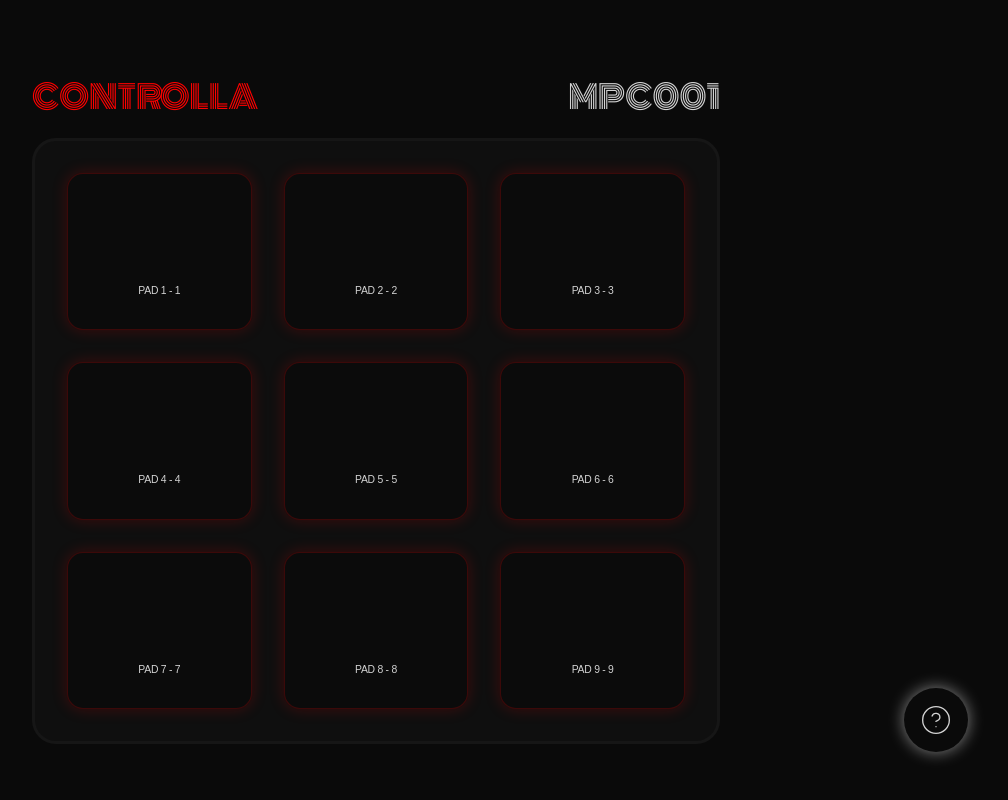
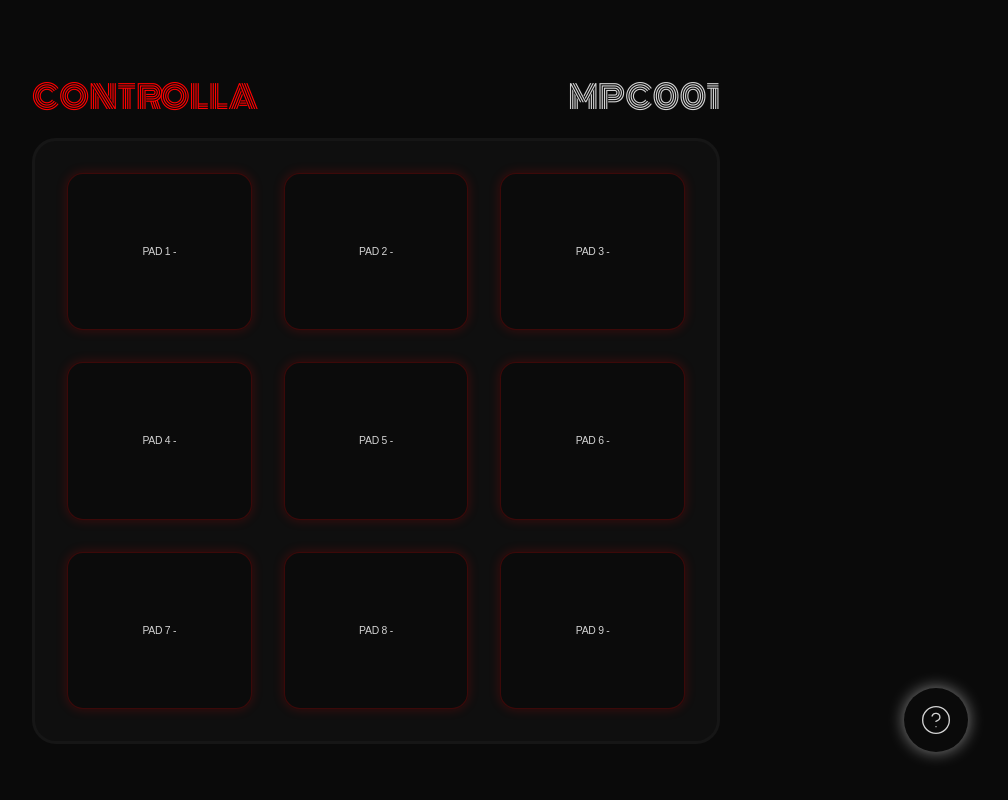
Before and after one commit to kodewilliams/controlla, a React (Create React App) app: page / in a window 1280 px wide. Shown: the whole page, without its empty margins (264-1272 px from the left). Built offline with nearby package versions, Linux system fonts and the light colour scheme.

Commit message:
Adding different logic for playing sounds

```diff
--- a/package.json
+++ b/package.json
@@ -6,10 +6,12 @@
     "@testing-library/jest-dom": "^5.11.4",
     "@testing-library/react": "^11.1.0",
     "@testing-library/user-event": "^12.1.10",
+    "@types/howler": "^2.2.2",
     "@types/jest": "^26.0.15",
     "@types/node": "^12.0.0",
     "@types/react": "^17.0.0",
     "@types/react-dom": "^17.0.0",
+    "howler": "^2.2.1",
     "mobx": "^6.3.2",
     "mobx-react-lite": "^3.2.0",
     "react": "^17.0.2",
--- a/src/components/Controlla/Controlla.css
+++ b/src/components/Controlla/Controlla.css
@@ -5,7 +5,8 @@
   display: grid;
   min-width: 720px;
   max-width: 1140px;
-  width: auto;
+  width: 12.5rem;
+  aspect-ratio: 1;
   background: #0a0a0a;
   column-gap: 2rem;
   grid-template-columns: 100%;
--- a/src/components/Sampler/Sampler.css
+++ b/src/components/Sampler/Sampler.css
@@ -1,16 +1,11 @@
 .sampler {
-  display: grid;
   overflow: hidden;
   position: relative;
   border-radius: 1rem;
   background: #0b0b0b;
   grid-template-rows: 50% auto;
   border: 1px solid rgba(255, 0, 0, 0.2);
-  box-shadow: 0rem 0rem 1rem rgba(255, 0, 0, 0.2);
-}
-
-.pad {
-  color: lightgray;
+  box-shadow: 0rem 0rem 0.75rem rgba(255, 0, 0, 0.2);
 }
 
 .label {
@@ -23,7 +18,7 @@
 }
 
 .sampler:active,
-.sampler:hover,
+.sample:hover,
 .activePad {
-  box-shadow: 0rem 0rem 1.25rem 0.2rem rgba(255, 0, 0, 1);
+  box-shadow: 0rem 0rem 0.75rem 0.1rem rgba(255, 0, 0, 1);
 }
--- a/src/components/Sampler/Sampler.tsx
+++ b/src/components/Sampler/Sampler.tsx
@@ -1,5 +1,15 @@
 import "./Sampler.css";
-import { FC } from "react";
+import {
+  FC,
+  ChangeEvent,
+  useRef,
+  useContext,
+  useState,
+  useEffect,
+} from "react";
+import { observer } from "mobx-react-lite";
+import { ConfigContext } from "../../states/config";
+import { Howl } from "howler";
 
 interface SamplerProps {
   id: string;
@@ -7,13 +17,65 @@ interface SamplerProps {
   mapping: string;
 }
 
-const Sampler: FC<SamplerProps> = ({ id, active, mapping }) => {
+const Sampler: FC<SamplerProps> = observer(({ id, active, mapping }) => {
+  const uploader = useRef<HTMLInputElement>(null);
+  const player = useRef<Howl>();
+  const store = useContext(ConfigContext);
+  const [sampleName, setSampleName] = useState("");
+  const [sample, setSample] = useState<File>(store.getSample(id));
+
+  const onClick = () => {
+    if (uploader.current) {
+      uploader.current.click();
+    }
+  };
+
+  const onUpload = (e: ChangeEvent<HTMLInputElement>) => {
+    const files = e.target.files;
+    if (!files || !files[0]) return;
+
+    // Update MobX with sample file
+    const sample = files[0];
+    store.updateSample(id, sample);
+
+    // Update sample pad locally
+    const { name } = sample;
+    setSampleName(name);
+    setSample(sample);
+  };
+
+  useEffect(() => {
+    if (active && sample) {
+      player.current = new Howl({
+        src: URL.createObjectURL(sample),
+        format: [sample.name.split(".").pop()!.toLowerCase()],
+      });
+    }
+  }, [id, active, sample]);
+
+  useEffect(() => {
+    if (player) {
+      if (active) {
+        player.current?.play();
+      } else player.current?.stop();
+    }
+  }, [active, player]);
+
   return (
-    <div className={`sampler ${active ? "activePad" : ""}`}>
-      <div className={`pad centered`} />
-      <span className='label centered'>{`Pad ${id} - ${mapping}`}</span>
+    <div
+      className={`sampler centered ${active ? "activePad" : ""}`}
+      onClick={onClick}
+    >
+      <span className='label centered'>{`Pad ${id} - ${sampleName}`}</span>
+      <input
+        type='file'
+        accept={"audio/*"}
+        ref={uploader}
+        style={{ display: "none" }}
+        onChange={onUpload}
+      />
     </div>
   );
-};
+});
 
 export default Sampler;
--- a/src/components/Samplers/Samplers.tsx
+++ b/src/components/Samplers/Samplers.tsx
@@ -12,12 +12,10 @@ const Samplers: FC = observer(() => {
     const onKeyDown = (e: any) => {
       if (e.repeat) return;
       updatePressed(e.key);
-      return e.key;
     };
 
     const onKeyUp = (e: any) => {
       clearPressed();
-      return e.key;
     };
 
     window.addEventListener("keydown", onKeyDown);
@@ -29,12 +27,12 @@ const Samplers: FC = observer(() => {
     };
   }, [updatePressed, clearPressed]);
 
-  const pads = Object.entries(store.mappings).map(([key, mapping]) => (
+  const pads = Object.entries(store.getMappings()).map(([key, mapping]) => (
     <Sampler
       id={key}
       key={`sampler-${key}`}
       mapping={mapping}
-      active={store.pressed === mapping}
+      active={mapping === store.pressed}
     />
   ));
 
--- a/src/states/config.ts
+++ b/src/states/config.ts
@@ -1,30 +1,54 @@
-import { makeAutoObservable, observable } from "mobx";
 import { createContext } from "react";
+import { action, makeAutoObservable, observable } from "mobx";
 
 export class ConfigState {
   size: number = 9;
   pressed: string = "";
-  mappings: { [key: string]: string } = {};
+  mappings: { [id: string]: string } = {};
+  samples: { [id: string]: File } = {};
 
   constructor() {
     makeAutoObservable(this, {
+      samples: observable,
       mappings: observable,
       pressed: observable,
       size: observable,
+      getMapping: action.bound,
+      getMappings: action.bound,
+      getSample: action.bound,
+      getSamples: action.bound,
+      verifySample: action.bound,
+      updateMapping: action.bound,
+      updateSample: action.bound,
+      clearPressed: action.bound,
     });
 
     // Set mappings to be empty by default
-    for (let key = 1; key <= this.size; ++key) {
-      this.mappings[key] = key.toString();
+    for (let id = 1; id <= this.size; ++id) {
+      this.mappings[id] = id.toString();
     }
   }
 
-  updateMapping = (key: string, mapping: string) => {
-    this.mappings[key] = mapping;
+  getMappings = () => this.mappings;
+
+  getMapping = (id: string) => this.mappings[id];
+
+  getSamples = () => this.samples;
+
+  getSample = (id: string) => this.samples[id];
+
+  verifySample = (id: string) => !!this.samples[id];
+
+  updateMapping = (id: string, mapping: string) => {
+    this.mappings[id] = mapping;
   };
 
-  updatePressed = (key: string) => {
-    this.pressed = key;
+  updateSample = (id: string, sample: File) => {
+    this.samples[id] = sample;
+  };
+
+  updatePressed = (id: string) => {
+    this.pressed = id;
   };
 
   clearPressed = () => {
```
Also changed, not shown: 1 other file (tests, documents, lock files or other folders).
